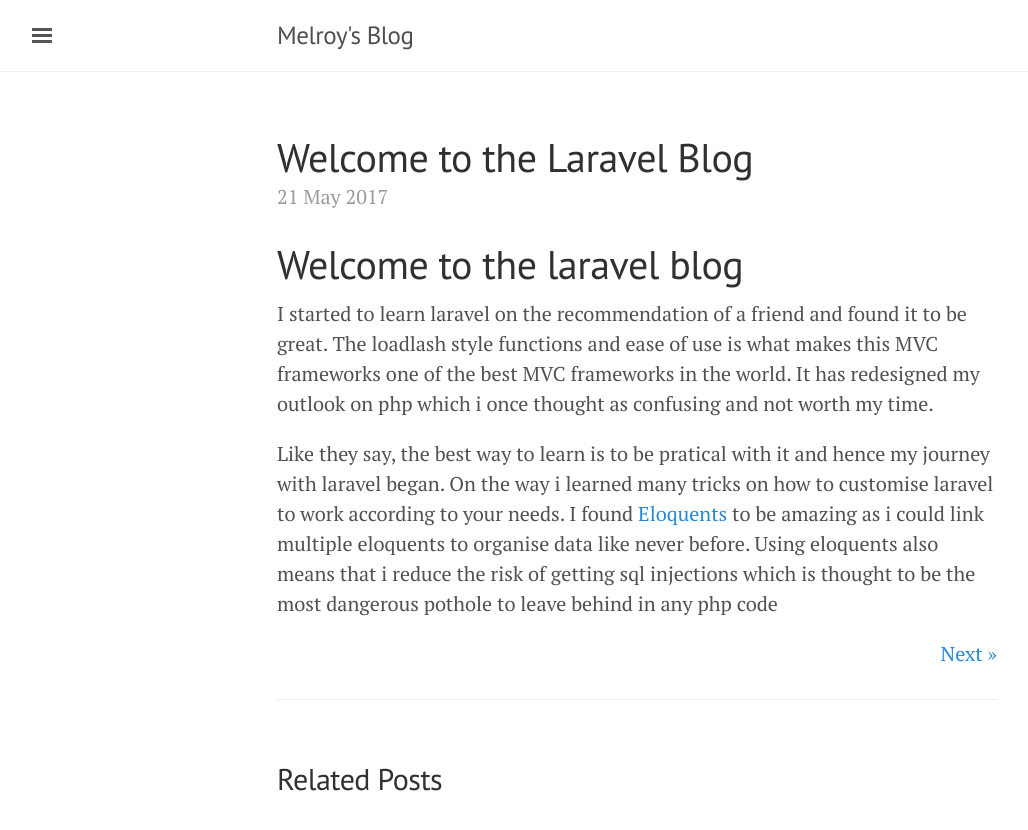
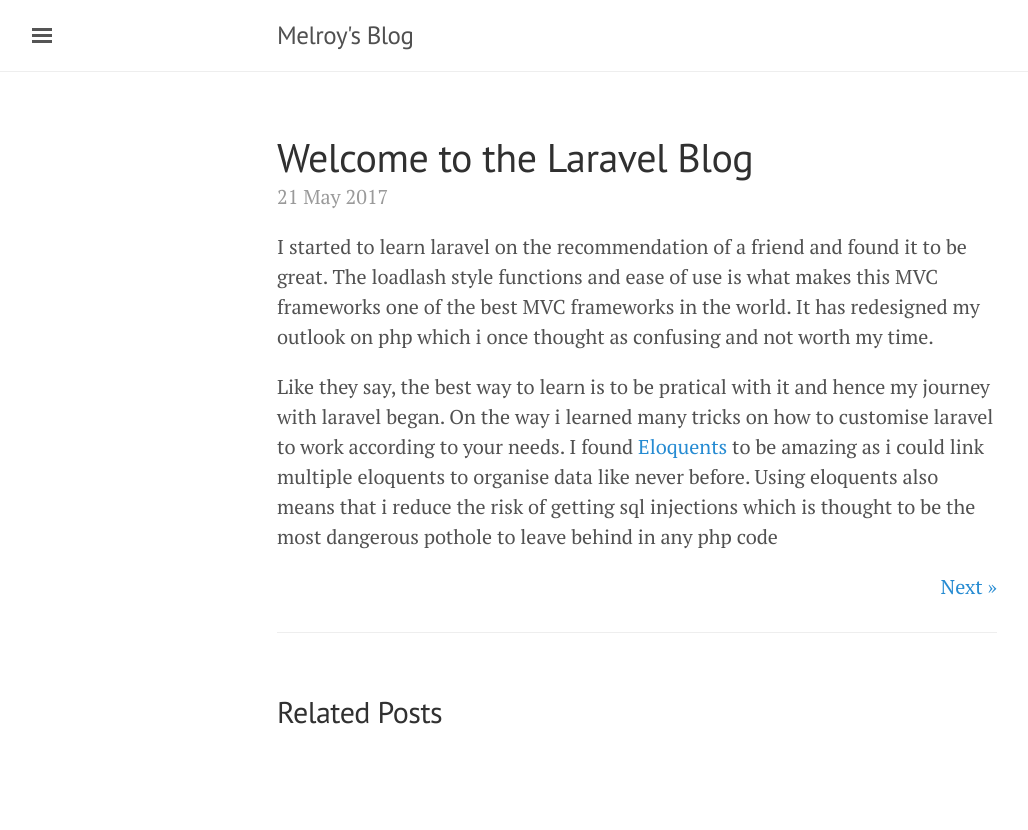
Before and after one commit to meldsza/meldsza.github.io, a Jekyll site: the page built from _posts/2017-05-21-introduction.md, in a window 1280 px wide. Shown: the top 830 px of the page, without its empty margins (3-1031 px from the left). Built offline with Jekyll 4.4.1, drawn with Linux system fonts in a browser that asks for light colours; Markdown is read by kramdown in place of the engine named in the settings.

Commit message:
Update 2017-05-21-introduction.md

```diff
--- a/_posts/2017-05-21-introduction.md
+++ b/_posts/2017-05-21-introduction.md
@@ -4,7 +4,6 @@
 category: laravel
 date: 2017-05-21 13:47:00
 ---
-# Welcome to the laravel blog
 I started to learn laravel on the recommendation of a friend and found it to be great. The loadlash style functions and ease of use is what makes this MVC frameworks one of the best MVC frameworks in the world. It has redesigned my outlook on php which i once thought as confusing and not worth my time.
 
 Like they say, the best way to learn is to be pratical with it and hence my journey with laravel began. On the way i learned many tricks on how to customise laravel to work according to your needs. I found [Eloquents](https://laravel.com/docs/5.4/eloquent) to be amazing as i could link multiple eloquents to organise data like never before. Using eloquents also means that i reduce the risk of getting sql injections which is thought to be the most dangerous pothole to leave behind in any php code
```
